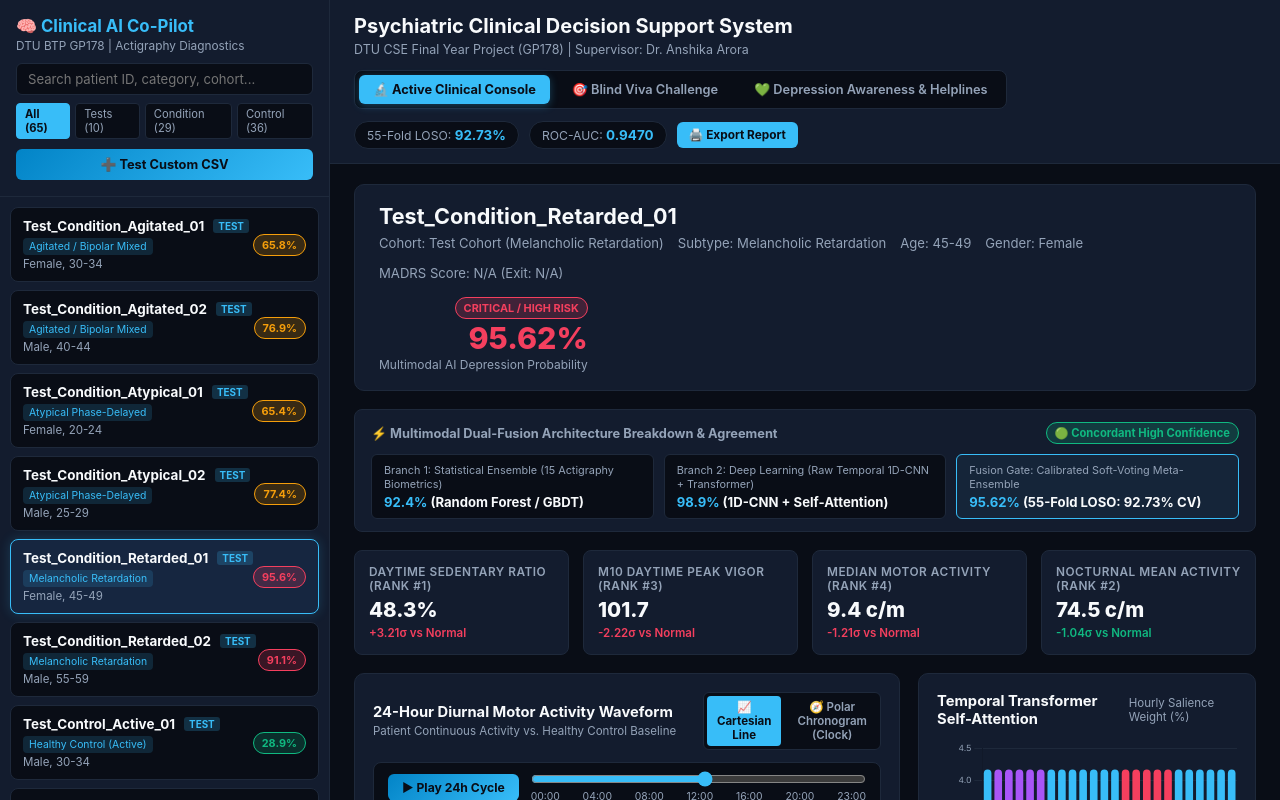
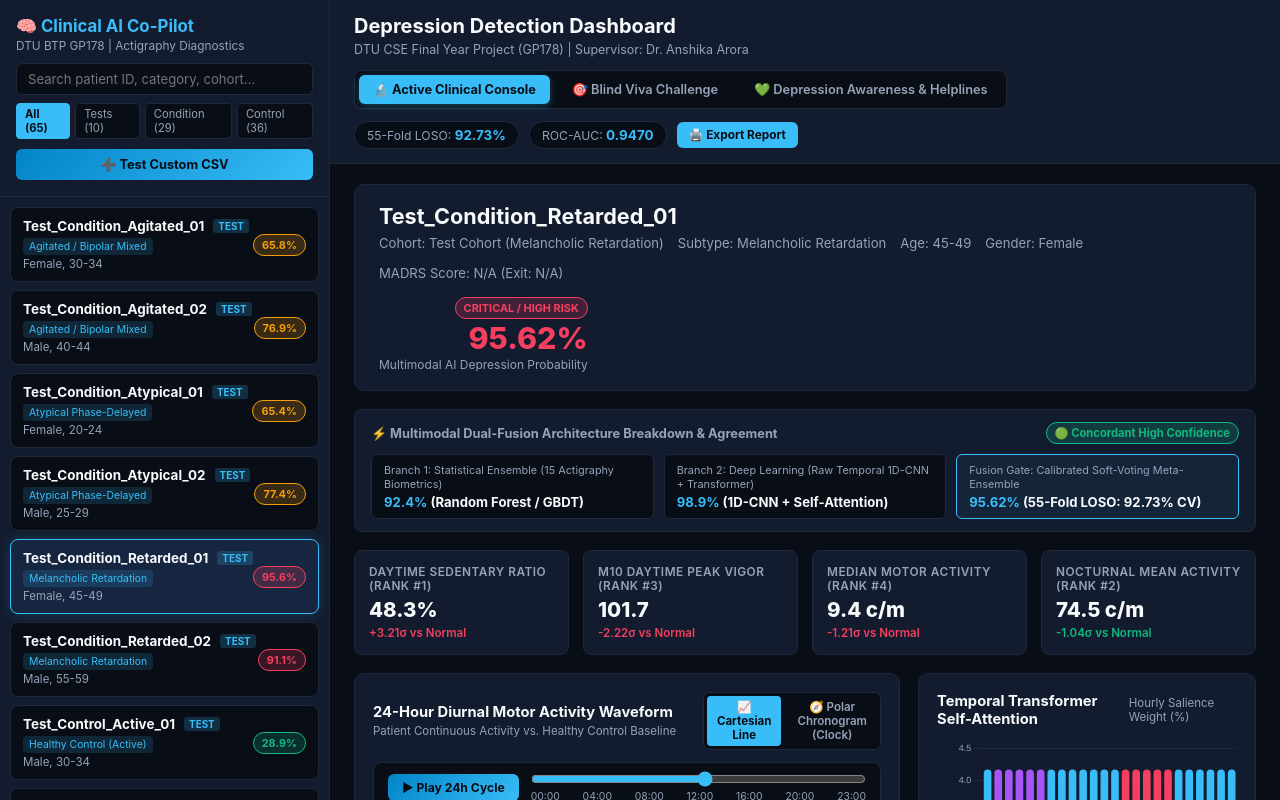
Before and after one commit to Ankit2045/Depression_Detection_BTP, a plain HTML site: page ai_system/dashboard/index.html in a window 1280 px wide. Drawn offline with nearby package versions, Linux system fonts and the light colour scheme.

Commit message:
chore: update dashboard title to Depression_Detection_dashboard

```diff
--- a/ai_system/dashboard/index.html
+++ b/ai_system/dashboard/index.html
@@ -3,7 +3,7 @@
 <head>
   <meta charset="UTF-8">
   <meta name="viewport" content="width=device-width, initial-scale=1.0">
-  <title>Antigravity Clinical AI Co-Pilot | DTU BTP GP178</title>
+  <title>Depression_Detection_dashboard</title>
   <script src="https://cdn.jsdelivr.net/npm/chart.js"></script>
   <script src="data.js?v=2.4"></script>
   <script>
@@ -1023,7 +1023,7 @@
     <!-- Top Bar with Navigation Tabs -->
     <header class="top-bar">
       <div class="top-title">
-        <h1>Psychiatric Clinical Decision Support System</h1>
+        <h1>Depression Detection Dashboard</h1>
         <span>DTU CSE Final Year Project (GP178) | Supervisor: Dr. Anshika Arora</span>
       </div>
 
```
